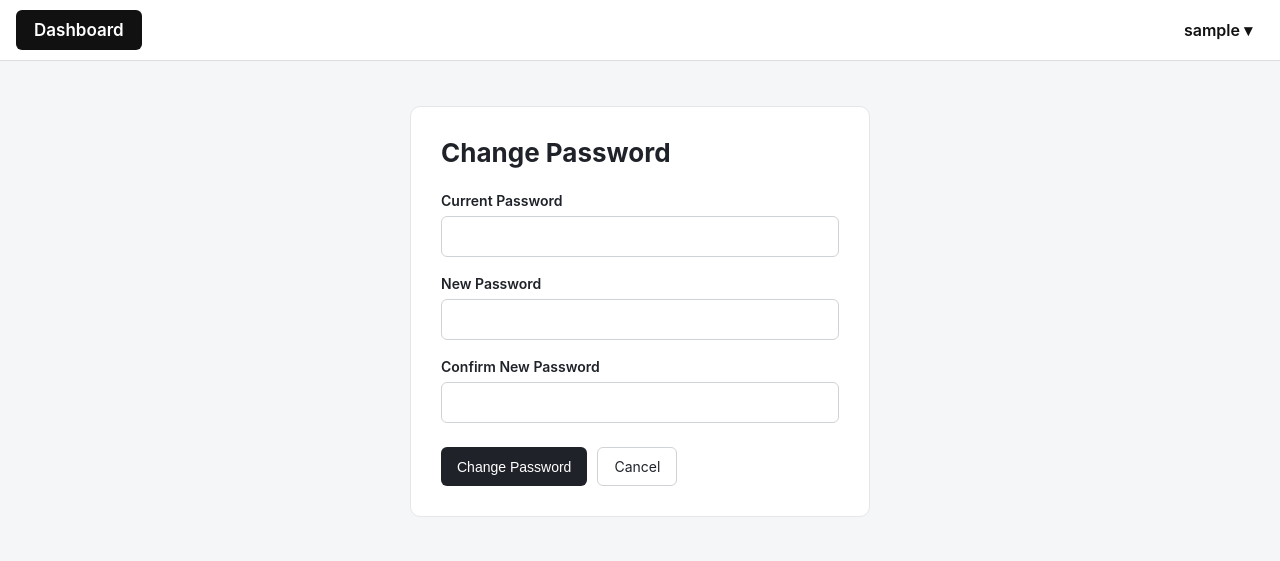
After one commit to wangyx03/baseline, a Flask app: page /change-password in a window 1280 px wide. The commit adds this page. Shown: the top 561 px of the page. Run offline with Flask 3, Linux system fonts and the light colour scheme; the visitor is signed in with stand-in values (Sample User, id 1); data that the repository does not hold is empty.

Commit message:
security

```diff
--- a/app.py
+++ b/app.py
@@ -31,13 +31,10 @@ from recording.recording import recording_bp
 from recording.weekly_inventory import weekly_bp
 
 from staffschedule.availability import availability_bp
-from staffschedule.availability_management import (
-    availability_management_bp
-)
+from staffschedule.availability_management import availability_management_bp
 from staffschedule.schedule import schedule_bp
-from permissions.permission_management import (
-    permission_management_bp
-)
+from permissions.permission_management import permission_management_bp
+from security.security import security_bp
 from db import get_db
 
 
@@ -109,6 +106,7 @@ app.register_blueprint(
     permission_management_bp
 )
 
+app.register_blueprint(security_bp)
 
 # =========================
 # 系统首页
--- /dev/null
+++ b/security/security.py
@@ -0,0 +1,175 @@
+from flask import (
+    Blueprint,
+    render_template,
+    request
+)
+
+from flask_login import (
+    current_user,
+    login_required
+)
+
+from werkzeug.security import (
+    check_password_hash,
+    generate_password_hash
+)
+
+from db import get_db
+
+
+security_bp = Blueprint(
+    "security",
+    __name__,
+    template_folder="templates"
+)
+
+
+# =========================
+# Change Password
+# =========================
+
+@security_bp.route(
+    "/change-password",
+    methods=[
+        "GET",
+        "POST"
+    ]
+)
+@login_required
+def change_password():
+
+    error = None
+    success = None
+
+    if request.method == "POST":
+
+        current_password = request.form.get(
+            "current_password",
+            ""
+        )
+
+        new_password = request.form.get(
+            "new_password",
+            ""
+        )
+
+        confirm_password = request.form.get(
+            "confirm_password",
+            ""
+        )
+
+        if not current_password:
+
+            error = (
+                "Please enter your current password."
+            )
+
+        elif not new_password:
+
+            error = (
+                "Please enter a new password."
+            )
+
+        elif len(new_password) < 8:
+
+            error = (
+                "New password must be at least "
+                "8 characters."
+            )
+
+        elif new_password != confirm_password:
+
+            error = (
+                "New passwords do not match."
+            )
+
+        if error is None:
+
+            db = get_db()
+
+            cursor = db.cursor(
+                dictionary=True
+            )
+
+            try:
+
+                cursor.execute(
+                    '''
+                    SELECT
+                        password_hash
+
+                    FROM login_info
+
+                    WHERE user_id = %s
+                    ''',
+                    (
+                        current_user.id,
+                    )
+                )
+
+                row = cursor.fetchone()
+
+            finally:
+
+                cursor.close()
+                db.close()
+
+            if row is None:
+
+                error = (
+                    "User account not found."
+                )
+
+            elif not check_password_hash(
+                row["password_hash"],
+                current_password
+            ):
+
+                error = (
+                    "Current password is incorrect."
+                )
+
+        if error is None:
+
+            new_password_hash = (
+                generate_password_hash(
+                    new_password
+                )
+            )
+
+            db = get_db()
+
+            cursor = db.cursor()
+
+            try:
+
+                cursor.execute(
+                    '''
+                    UPDATE login_info
+
+                    SET password_hash = %s
+
+                    WHERE user_id = %s
+                    ''',
+                    (
+                        new_password_hash,
+                        current_user.id
+                    )
+                )
+
+                db.commit()
+
+            finally:
+
+                cursor.close()
+                db.close()
+
+            success = (
+                "Password changed successfully."
+            )
+
+    return render_template(
+        "change_password.html",
+        error=error,
+        success=success
+    )
--- /dev/null
+++ b/security/templates/change_password.html
@@ -0,0 +1,190 @@
+{% extends "base.html" %}
+
+{% block title %}
+Change Password
+{% endblock %}
+
+{% block styles %}
+
+.password-page {
+    max-width: 500px;
+    margin: 45px auto;
+    padding: 0 20px;
+}
+
+.password-card {
+    background: white;
+    border: 1px solid #e5e6e8;
+    border-radius: 10px;
+    padding: 30px;
+}
+
+.password-card h1 {
+    margin-top: 0;
+    margin-bottom: 24px;
+    font-size: 26px;
+}
+
+.form-group {
+    margin-bottom: 18px;
+}
+
+.form-group label {
+    display: block;
+    margin-bottom: 7px;
+    font-size: 14px;
+    font-weight: 600;
+}
+
+.form-group input {
+    width: 100%;
+    padding: 11px 12px;
+    border: 1px solid #cfd3d8;
+    border-radius: 6px;
+    font-size: 15px;
+}
+
+.message {
+    margin-bottom: 18px;
+    padding: 11px 13px;
+    border-radius: 6px;
+    font-size: 14px;
+}
+
+.message-error {
+    background: #fdeaea;
+    color: #a12622;
+}
+
+.message-success {
+    background: #e9f7ed;
+    color: #247a3c;
+}
+
+.button-row {
+    display: flex;
+    gap: 10px;
+    margin-top: 24px;
+}
+
+.primary-button,
+.secondary-button {
+    padding: 10px 16px;
+    border-radius: 6px;
+    font-size: 14px;
+    text-decoration: none;
+    cursor: pointer;
+}
+
+.primary-button {
+    border: none;
+    background: #1f2329;
+    color: white;
+}
+
+.secondary-button {
+    border: 1px solid #cfd3d8;
+    background: white;
+    color: #1f2329;
+}
+
+{% endblock %}
+
+{% block content %}
+
+<div class="password-page">
+
+    <div class="password-card">
+
+        <h1>
+            Change Password
+        </h1>
+
+        {% if error %}
+
+            <div class="message message-error">
+                {{ error }}
+            </div>
+
+        {% endif %}
+
+        {% if success %}
+
+            <div class="message message-success">
+                {{ success }}
+            </div>
+
+        {% endif %}
+
+        <form method="POST">
+
+            <div class="form-group">
+
+                <label>
+                    Current Password
+                </label>
+
+                <input
+                    type="password"
+                    name="current_password"
+                    autocomplete="current-password"
+                    required
+                >
+
+            </div>
+
+            <div class="form-group">
+
+                <label>
+                    New Password
+                </label>
+
+                <input
+                    type="password"
+                    name="new_password"
+                    autocomplete="new-password"
+                    required
+                >
+
+            </div>
+
+            <div class="form-group">
+
+                <label>
+                    Confirm New Password
+                </label>
+
+                <input
+                    type="password"
+                    name="confirm_password"
+                    autocomplete="new-password"
+                    required
+                >
+
+            </div>
+
+            <div class="button-row">
+
+                <button
+                    type="submit"
+                    class="primary-button"
+                >
+                    Change Password
+                </button>
+
+                <a
+                    href="{{ url_for('index') }}"
+                    class="secondary-button"
+                >
+                    Cancel
+                </a>
+
+            </div>
+
+        </form>
+
+    </div>
+
+</div>
+
+{% endblock %}
--- a/static/navbar.css
+++ b/static/navbar.css
@@ -11,6 +11,10 @@
     border-bottom: 1px solid #ddd;
 }
 
+
+/* =========================
+   Navigation Buttons
+   ========================= */
 
 .nav-button,
 .nav-button:link,
@@ -43,13 +47,15 @@
 }
 
 
+/* =========================
+   User Area
+   ========================= */
+
 .user-area {
     margin-left: auto;
 
     display: flex;
     align-items: center;
-
-    gap: 10px;
 
     font-size: 16px;
 
@@ -57,20 +63,92 @@
 }
 
 
-.user-area strong {
-    font-weight: 700;
+/* =========================
+   User Menu
+   ========================= */
+
+.user-menu {
+    position: relative;
 }
 
 
-.logout-link,
-.logout-link:link,
-.logout-link:visited {
-    color: #5b21b6;
+.user-menu-button {
+    border: none;
 
-    text-decoration: underline;
+    background: transparent;
+
+    color: #111;
+
+    padding: 9px 12px;
+
+    border-radius: 6px;
+
+    font-family: inherit;
+    font-size: 16px;
+    font-weight: 600;
+
+    cursor: pointer;
 }
 
 
-.logout-link:hover {
-    color: #4c1d95;
+.user-menu-button:hover {
+    background: #f0f1f3;
 }
+
+
+/* =========================
+   Dropdown
+   ========================= */
+
+.user-dropdown {
+    display: none;
+
+    position: absolute;
+
+    top: calc(100% + 8px);
+    right: 0;
+
+    min-width: 180px;
+
+    background: white;
+
+    border: 1px solid #e5e6e8;
+
+    border-radius: 8px;
+
+    box-shadow:
+        0 6px 20px
+        rgba(0, 0, 0, 0.12);
+
+    overflow: hidden;
+
+    z-index: 1000;
+}
+
+
+.user-dropdown.show {
+    display: block;
+}
+
+
+.user-dropdown a,
+.user-dropdown a:link,
+.user-dropdown a:visited {
+    display: block;
+
+    padding: 11px 14px;
+
+    color: #1f2329;
+
+    text-decoration: none;
+
+    font-size: 14px;
+    font-weight: 500;
+}
+
+
+.user-dropdown a:hover {
+    background: #f5f6f8;
+
+    color: #1f2329;
+}
--- /dev/null
+++ b/templates/base.html
@@ -0,0 +1,67 @@
+<!DOCTYPE html>
+<html lang="en">
+
+<head>
+
+    <meta charset="UTF-8">
+
+    <meta
+        name="viewport"
+        content="width=device-width, initial-scale=1.0"
+    >
+
+    <title>
+        {% block title %}
+            Operations
+        {% endblock %}
+    </title>
+
+    <!-- Common Navbar CSS -->
+    <link
+        rel="stylesheet"
+        href="{{ url_for('static', filename='navbar.css') }}"
+    >
+
+    <style>
+
+        * {
+            box-sizing: border-box;
+        }
+
+        body {
+            margin: 0;
+
+            font-family:
+                -apple-system,
+                BlinkMacSystemFont,
+                "Segoe UI",
+                Arial,
+                sans-serif;
+
+            background: #f5f6f8;
+
+            color: #1f2329;
+        }
+
+        {% block styles %}
+        {% endblock %}
+
+    </style>
+
+</head>
+
+<body>
+
+    {% block navbar %}
+        {% include "navbar.html" %}
+    {% endblock %}
+
+    {% block content %}
+    {% endblock %}
+
+    {% block scripts %}
+    {% endblock %}
+
+</body>
+
+</html>
--- a/templates/navbar.html
+++ b/templates/navbar.html
@@ -30,19 +30,38 @@
 
     <div class="user-area">
 
-        <span>
-            User:
-            <strong>
+        <div class="user-menu">
+
+            <button
+                type="button"
+                class="user-menu-button"
+                id="userMenuButton"
+            >
                 {{ current_user.username }}
-            </strong>
-        </span>
+                ▾
+            </button>
 
-        <a
-            href="{{ url_for('auth.logout') }}"
-            class="logout-link"
-        >
-            Logout
-        </a>
+
+            <div
+                id="userDropdown"
+                class="user-dropdown"
+            >
+
+                <a
+                    href="{{ url_for('security.change_password') }}"
+                >
+                    Change Password
+                </a>
+
+                <a
+                    href="{{ url_for('auth.logout') }}"
+                >
+                    Logout
+                </a>
+
+            </div>
+
+        </div>
 
     </div>
 
```
Also changed, not shown: static/base.css (added, +19 -0 lines), templates/index.html (+70 -67 lines), security/__init__.py (added).
